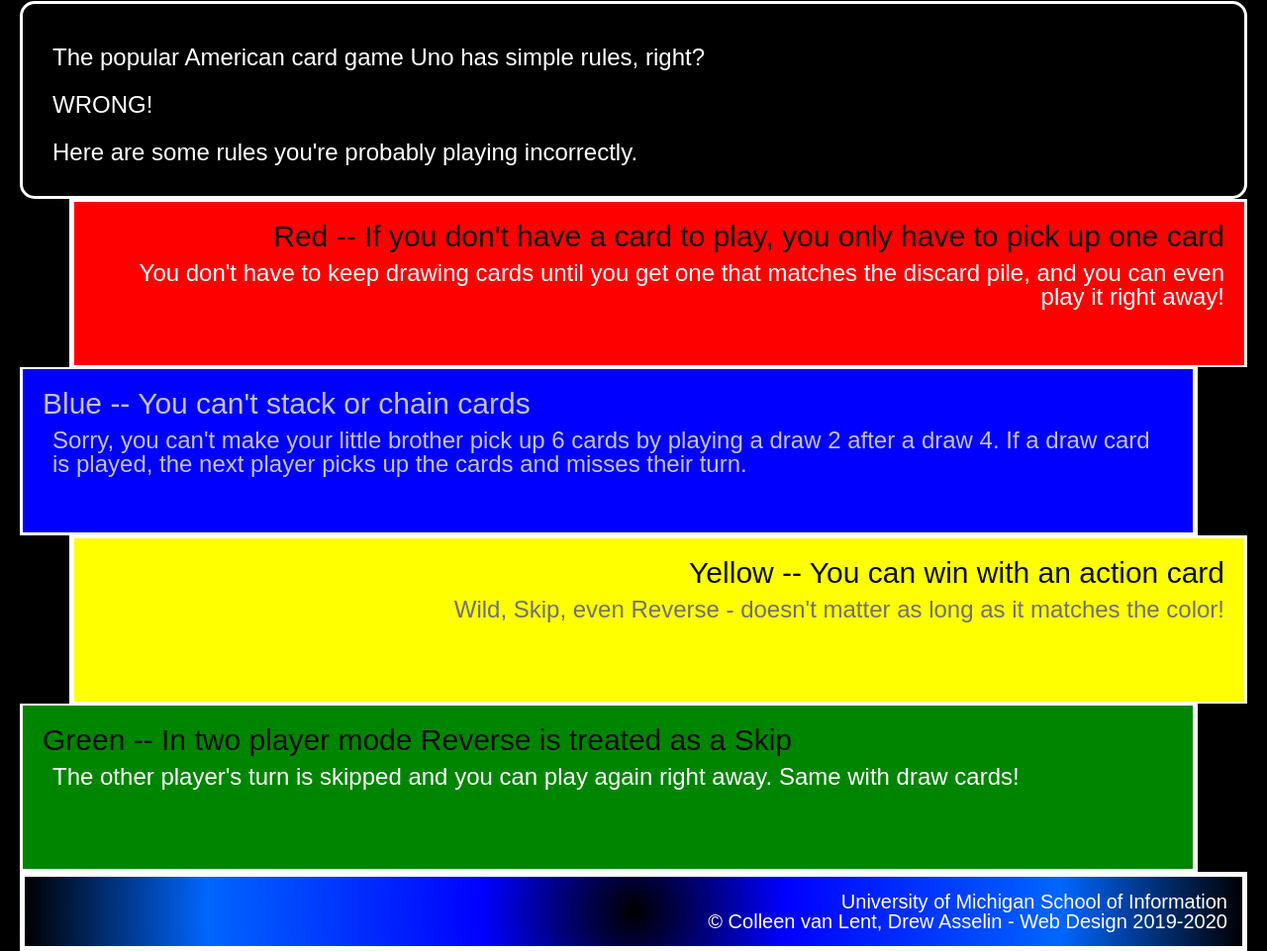
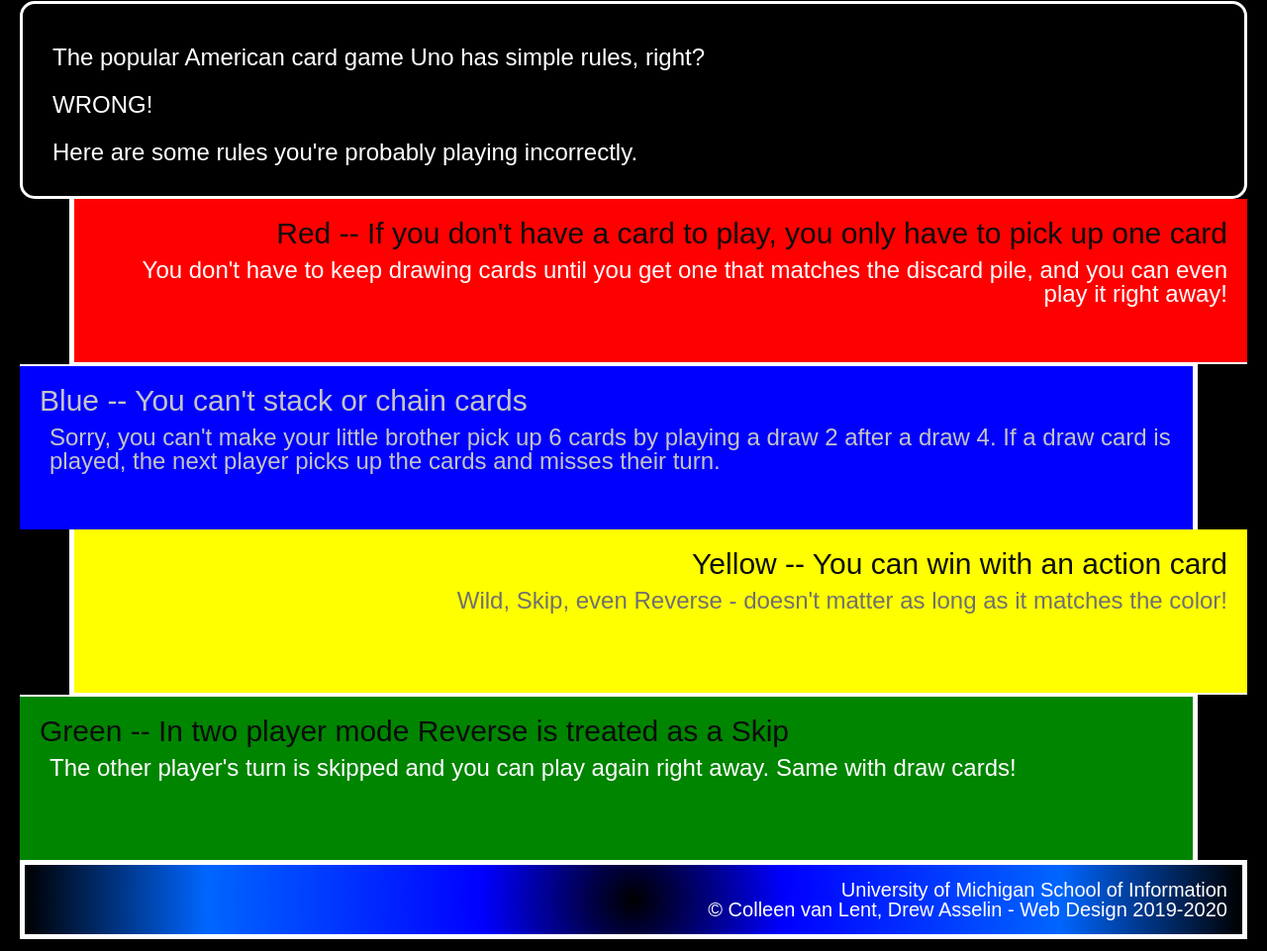
Before and after one commit to otexidor/hw2-w26, a plain HTML site: page index.html in a window 1280 px wide. Shown: the part 327-1288 px from the top of the page at 99% size. Drawn offline with Linux system fonts and the light colour scheme.

Commit message:
Add files via upload

```diff
--- a/css/style.css
+++ b/css/style.css
@@ -1,5 +1,5 @@
 body{
-  font-family: Arial, Verdana, sans-serif;
+  font-family: Arial, Verdana;
   background-color: #000000;
   color: #FFFFFF;
   margin: 20px 20px 0 20px;
@@ -40,6 +40,8 @@
     margin-left: 50px;
     border-bottom: 2px solid #FFFFFF;
     border-left: 5px solid #FFFFFF;
+    border-top: 0px;
+    border-right: 0px;
 }
 .blue{
     background-color: #0000FF;
@@ -47,6 +49,8 @@
     margin-right: 50px;
     border-right: 5px solid #FFFFFF;
     border-top: 2px solid #FFFFFF;
+    border-bottom: 0px;
+    border-left: 0px;
 }
 .blue h2{
     color: #C4C4C4
@@ -60,6 +64,8 @@
     margin-left: 50px;
     border-bottom: 2px solid #FFFFFF;
     border-left: 5px solid #FFFFFF;
+    border-top: 0px;
+    border-right: 0px;
 }
 .yellow p{
     color: #707070;
@@ -70,6 +76,8 @@
     margin-right: 50px;
     border-right: 5px solid #FFFFFF;
     border-top: 2px solid #FFFFFF;
+    border-bottom: 0px;
+    border-left: 0px;
 }
 footer{
     background: radial-gradient(circle, #000000 0%,
```
